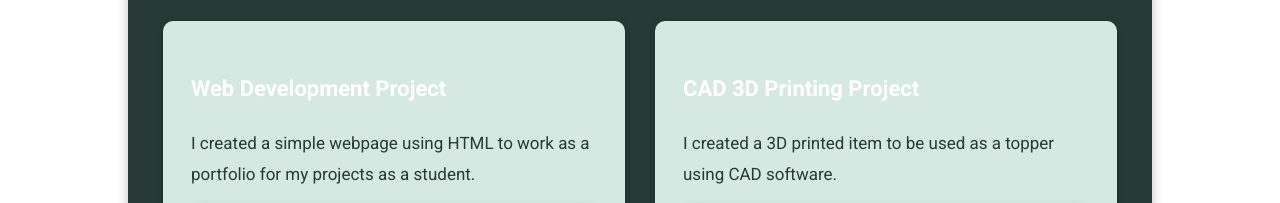
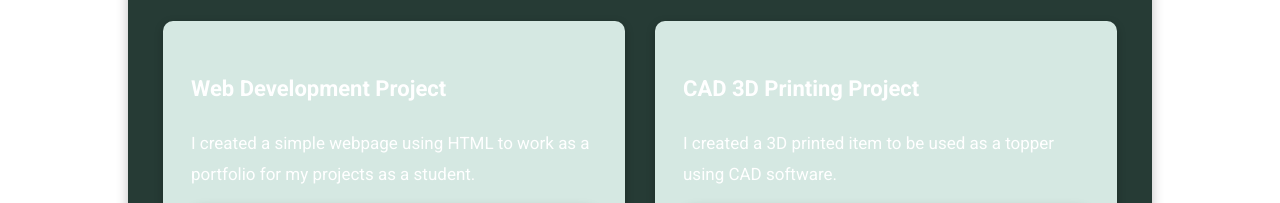
Before and after one commit to fermanmi-hash/MI-349-Web-Design, a plain HTML site: page Portfolio/index.html in a window 1280 px wide. Shown: the part 1140-1343 px from the top of the page. Drawn offline with Linux system fonts and the light colour scheme.

Commit message:
Update style.css

```diff
--- a/Portfolio/style.css
+++ b/Portfolio/style.css
@@ -156,7 +156,7 @@ section > p {
 }
 
 article p {
-    color:#263b35;
+    color:#ffffff;
 }
 
 article h3{
```
